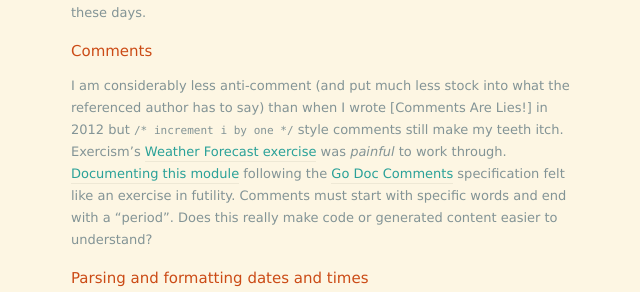
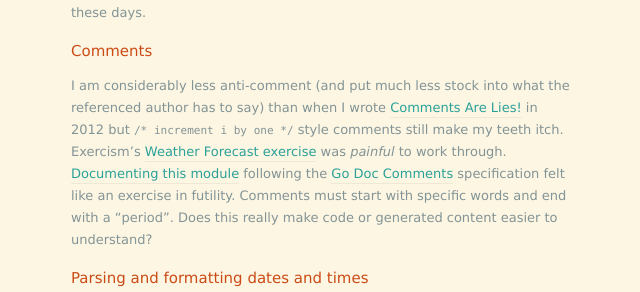
Before and after one commit to johnsyweb/johnsyweb.github.io, a Jekyll site: the page built from _posts/2023-03-30-mechanical-march.markdown, in a window 1280 px wide and 900 px high, scrolled down 552 px. Shown: the part 182-474 px from the top of the window, without its empty margins (319-959 px from the left). Built offline with Jekyll 4.4.1, drawn with Linux system fonts in a browser that asks for light colours; nearby versions of some CDN libraries; some of the changed lines change nothing that is shown.

Commit message:
Fix link

```diff
--- a/_posts/2023-03-30-mechanical-march.markdown
+++ b/_posts/2023-03-30-mechanical-march.markdown
@@ -185,6 +185,7 @@ Okay, April, what do you have in store for me?
 <!-- Bookmarks for this post -->
 [Alfred]: https://www.alfredapp.com/blog/productivity/dash-quicker-api-documentation-search/
 [Booking up for Beauty]: https://exercism.org/tracks/go/exercises/booking-up-for-beauty/solutions/johnsyweb
+[Comments Are Lies!]: /blog/2012/10/31/comments-are-lies/
 [Dash]: https://kapeli.com/dash
 [Docker]: https://www.docker.com
 [Documenting this module]: https://exercism.org/tracks/go/exercises/weather-forecast/solutions/johnsyweb
```
